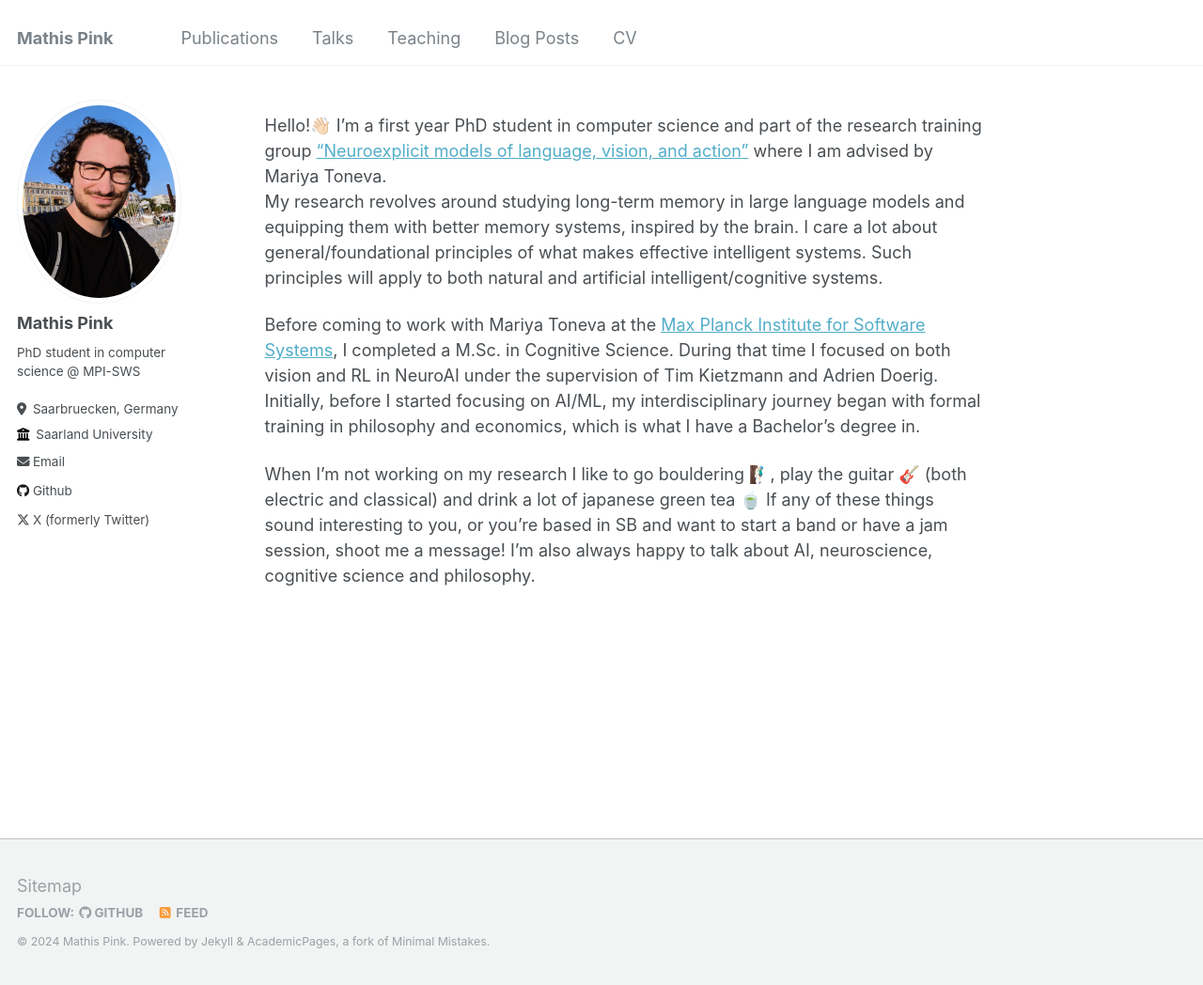
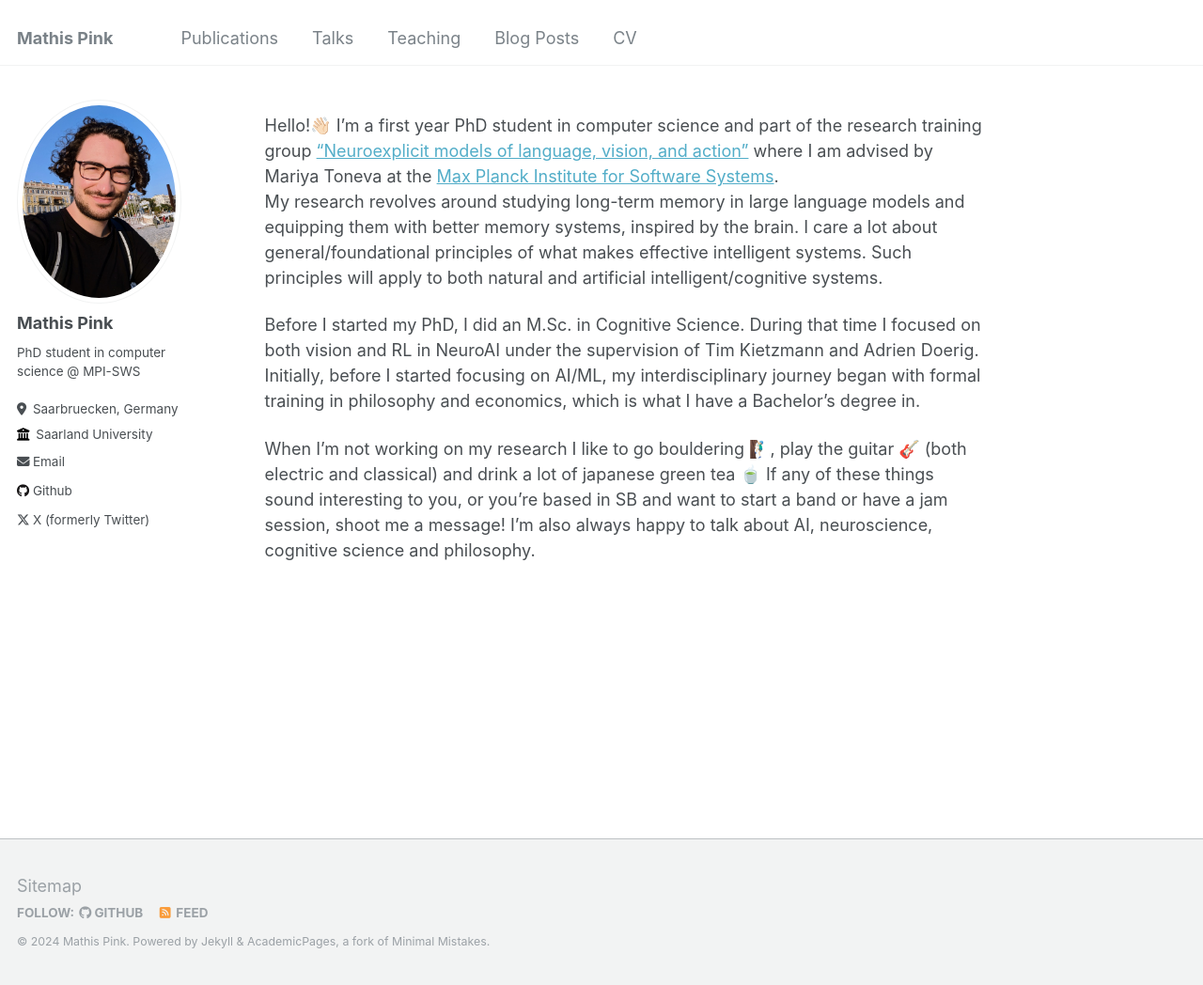
Before and after one commit to mathispink/mathispink.github.io, a Jekyll site: the page built from _pages/about.md, in a window 1280 px wide and 1048 px high. Shown: the whole window at 94% size. Built offline with Jekyll 4.4.1, drawn with Linux system fonts in a browser that asks for light colours.

Commit message:
Update about.md

```diff
--- a/_pages/about.md
+++ b/_pages/about.md
@@ -7,10 +7,10 @@ redirect_from:
   - /about.html
 ---
 
-Hello!👋🏻 I'm a first year PhD student in computer science and part of the research training group ["Neuroexplicit models of language, vision, and action"](https://www.neuroexplicit.org/) where I am advised by Mariya Toneva.\
+Hello!👋🏻 I'm a first year PhD student in computer science and part of the research training group ["Neuroexplicit models of language, vision, and action"](https://www.neuroexplicit.org/) where I am advised by Mariya Toneva at the [Max Planck Institute for Software Systems](https://www.mpi-sws.org/).\
 My research revolves around studying long-term memory in large language models and equipping them with better memory systems, inspired by the brain. I care a lot about general/foundational principles of what makes effective intelligent systems. Such principles will apply to both natural and artificial intelligent/cognitive systems.
 
-Before coming to work with Mariya Toneva at the [Max Planck Institute for Software Systems](https://www.mpi-sws.org/), I completed a M.Sc. in Cognitive Science. During that time I focused on both vision and RL in NeuroAI under the supervision of Tim Kietzmann and Adrien Doerig. Initially, before I started focusing on AI/ML, my interdisciplinary journey began with formal training in philosophy and economics, which is what I have a Bachelor's degree in.
+Before I started my PhD, I did an M.Sc. in Cognitive Science. During that time I focused on both vision and RL in NeuroAI under the supervision of Tim Kietzmann and Adrien Doerig. Initially, before I started focusing on AI/ML, my interdisciplinary journey began with formal training in philosophy and economics, which is what I have a Bachelor's degree in.
 
 When I'm not working on my research I like to go bouldering 🧗🏻‍♂️, play the guitar 🎸 (both electric and classical) and drink a lot of japanese green tea 🍵
 If any of these things sound interesting to you, or you're based in SB and want to start a band or have a jam session, shoot me a message! I'm also always happy to talk about AI, neuroscience, cognitive science and philosophy.
```
